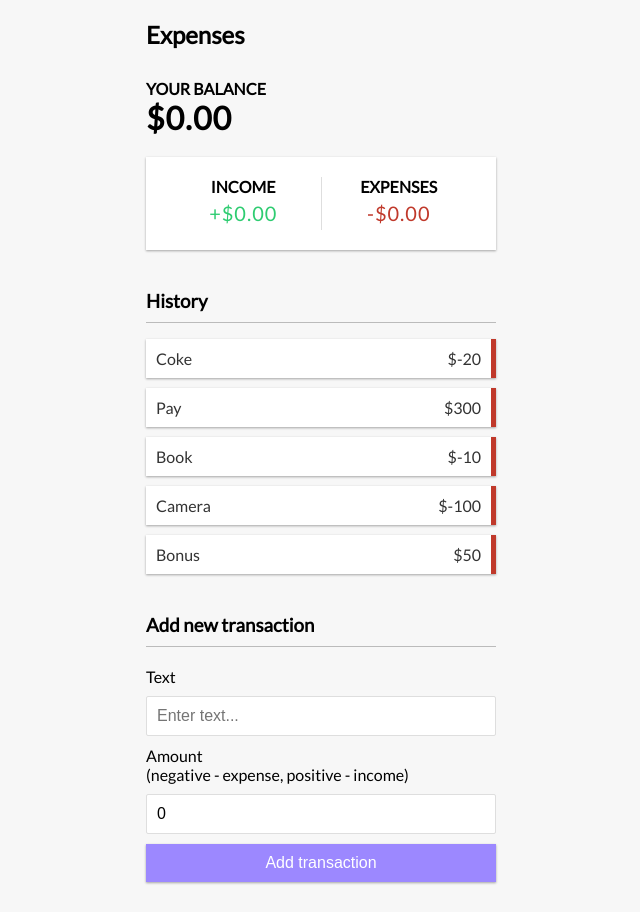
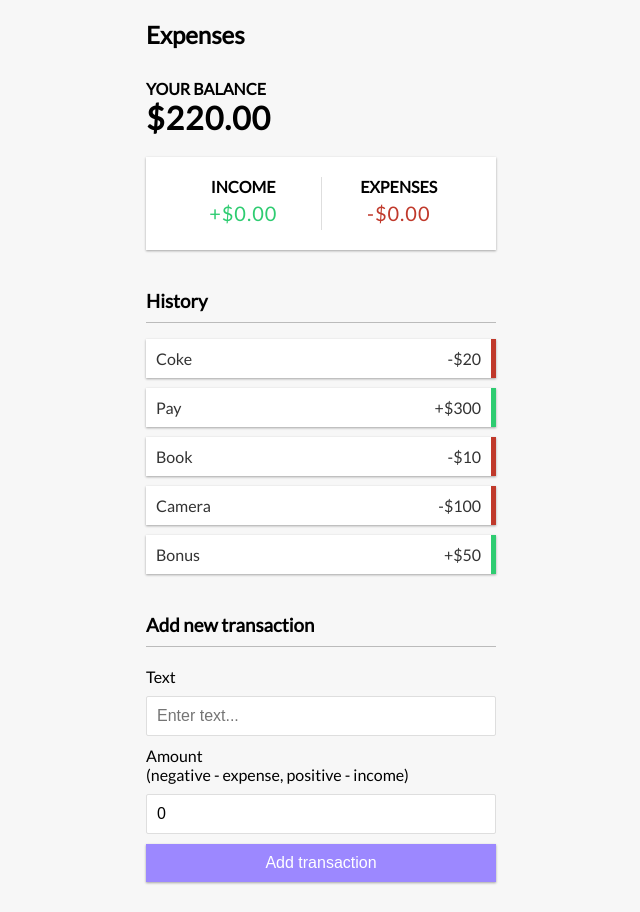
Before and after one commit to marcjrayner/React-hooks-context-practice, a React (Create React App) app: page / in a window 1280 px wide. Shown: the whole page, without its empty margins (319-959 px from the left). Built offline with nearby package versions, Linux system fonts and the light colour scheme.

Commit message:
adds context to balance, calculates based on total

```diff
--- a/src/components/Balance.js
+++ b/src/components/Balance.js
@@ -1,10 +1,15 @@
-import React from 'react'
+import React, { useContext } from 'react'
+import { GlobalContext } from '../context/GlobalState'
 
 export const Balance = () => {
+  const { transactions } = useContext(GlobalContext)
+  const amounts = transactions.map(transaction => transaction.amount)
+  const total = amounts.reduce((acc, item) => (acc += item), 0).toFixed(2)
+
   return (
     <>
       <h4>Your Balance</h4>
-      <h1>$0.00</h1>
+      <h1>${total}</h1>
     </>
   )
 }
--- a/src/components/Transaction.js
+++ b/src/components/Transaction.js
@@ -0,0 +1,14 @@
+import React from 'react'
+
+export const Transaction = ({ transaction }) => {
+  const sign = transaction.amount < 0 ? '-' : '+'
+  return (
+    <div>
+      <li className={transaction.amount < 0 ? 'minus' : 'plus'}>
+        {transaction.text}
+        <span>{sign}${Math.abs(transaction.amount)}</span>
+        <button className="delete-btn">X</button>
+      </li>
+    </div>
+  )
+}
--- a/src/components/TransactionList.js
+++ b/src/components/TransactionList.js
@@ -1,5 +1,7 @@
 import React, { useContext } from 'react'
 import { GlobalContext } from '../context/GlobalState'
+
+import { Transaction } from './Transaction'
 
 export const TransactionList = () => {
   const { transactions } = useContext(GlobalContext)
@@ -9,10 +11,7 @@
     <h3>History</h3>
       <ul className="list">
         {transactions.map(transaction => (
-        <li className="minus" key={transaction.id}>
-          {transaction.text} <span>${transaction.amount}</span><button className="delete-btn">X</button>
-        </li>
-
+          <Transaction key={transaction.id} transaction={transaction} />
         ))}
       </ul>
     </>
```
